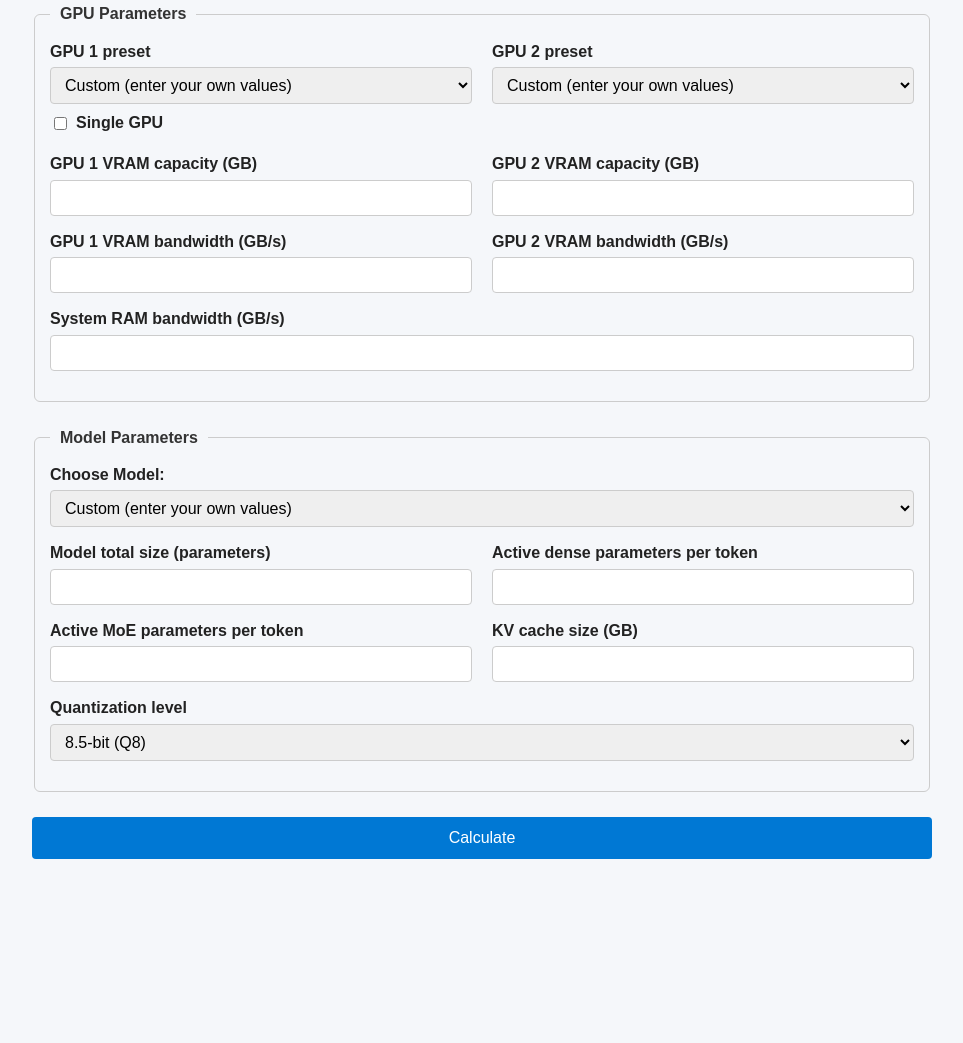
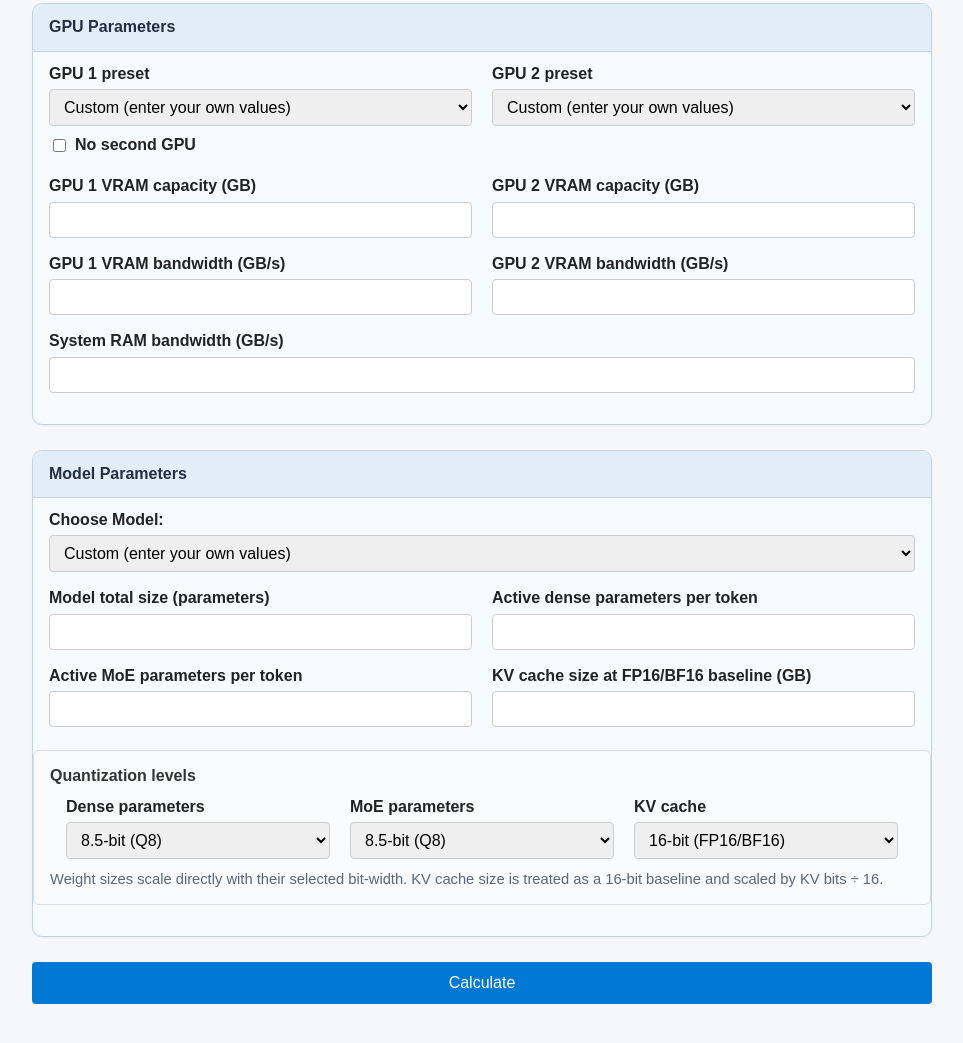
Before and after one commit to jamesyc/MoEspeedcalc, a website: page index.html in a window 1280 px wide. Shown: the part 383-1426 px from the top of the page, without its empty margins (158-1121 px from the left). Before the commit the page ends 1282 px from the top, so only its background shows below. Drawn offline with Linux system fonts and the light colour scheme.

Commit message:
Add other changes

```diff
--- a/index.html
+++ b/index.html
@@ -24,15 +24,16 @@
     </p>
 
     <!-- GPU selection dropdowns -->
-    <fieldset class="fieldset">
-      <legend>GPU Parameters</legend>
+    <section class="static-section">
+      <div class="static-section-header">GPU Parameters</div>
+      <div class="static-section-body">
       <div class="form-row">
         <div class="form-group">
           <label for="gpu1-select">GPU&nbsp;1 preset</label>
           <select id="gpu1-select">
             <!-- Options will be populated by JavaScript -->
           </select>
-          <label class="single-gpu-label"><input type="checkbox" id="single-gpu" /> Single GPU</label>
+          <label class="single-gpu-label"><input type="checkbox" id="single-gpu" /> No second GPU</label>
         </div>
         <div class="form-group">
           <label for="gpu2-select">GPU&nbsp;2 preset</label>
@@ -68,11 +69,13 @@
           <input type="number" id="system_bw" min="0" step="0.1" />
         </div>
       </div>
-    </fieldset>
+      </div>
+    </section>
 
     <!-- Model selection and inputs -->
-    <fieldset class="fieldset">
-      <legend>Model Parameters</legend>
+    <section class="static-section">
+      <div class="static-section-header">Model Parameters</div>
+      <div class="static-section-body">
       <!-- Model preset selection -->
       <div class="form-group">
         <label for="model-select">Choose Model:</label>
@@ -101,14 +104,16 @@
           <input type="number" id="moe_params" min="0" step="1" />
         </div>
         <div class="form-group">
-          <label for="kv_cache">KV cache size (GB)</label>
+          <label for="kv_cache">KV cache size at FP16/BF16 baseline (GB)</label>
           <input type="number" id="kv_cache" min="0" step="0.1" />
         </div>
       </div>
-      <div class="form-row">
+      <div class="form-group quantization-group">
+        <span class="group-label">Quantization levels</span>
+        <div class="form-row quantization-row">
           <div class="form-group">
-          <label for="quantization">Quantization level</label>
-          <select id="quantization">
+            <label for="dense_quantization">Dense parameters</label>
+            <select id="dense_quantization">
               <option value="1.58496">1.58-bit (bitnet)</option>
               <option value="2.5">2.5-bit (Q2)</option>
               <option value="3.5">3.5-bit (Q3)</option>
@@ -120,8 +125,41 @@
               <option value="32">32-bit (FP32)</option>
             </select>
           </div>
+          <div class="form-group">
+            <label for="moe_quantization">MoE parameters</label>
+            <select id="moe_quantization">
+              <option value="1.58496">1.58-bit (bitnet)</option>
+              <option value="2.5">2.5-bit (Q2)</option>
+              <option value="3.5">3.5-bit (Q3)</option>
+              <option value="4.5">4.5-bit (Q4)</option>
+              <option value="5.5">5.5-bit (Q5)</option>
+              <option value="6.5">6.5-bit (Q6)</option>
+              <option value="8.5" selected>8.5-bit (Q8)</option>
+              <option value="16">16-bit (FP16)</option>
+              <option value="32">32-bit (FP32)</option>
+            </select>
           </div>
-    </fieldset>
+          <div class="form-group">
+            <label for="kv_quantization">KV cache</label>
+            <select id="kv_quantization">
+              <option value="1.58496">1.58-bit (bitnet)</option>
+              <option value="2.5">2.5-bit (Q2)</option>
+              <option value="3.5">3.5-bit (Q3)</option>
+              <option value="4.5">4.5-bit (Q4)</option>
+              <option value="5.5">5.5-bit (Q5)</option>
+              <option value="6.5">6.5-bit (Q6)</option>
+              <option value="8.5">8.5-bit (Q8)</option>
+              <option value="16" selected>16-bit (FP16/BF16)</option>
+              <option value="32">32-bit (FP32)</option>
+            </select>
+          </div>
+        </div>
+        <div class="field-hint">
+          Weight sizes scale directly with their selected bit-width. KV cache size is treated as a 16-bit baseline and scaled by KV bits ÷ 16.
+        </div>
+      </div>
+      </div>
+    </section>
 
     <!-- Calculation trigger -->
     <div class="form-group">
--- a/style.css
+++ b/style.css
@@ -38,6 +38,12 @@ p {
   font-weight: bold;
 }
 
+.group-label {
+  margin-bottom: 8px;
+  font-weight: bold;
+  color: #333;
+}
+
 .form-group input,
 .form-group select {
   padding: 8px 10px;
@@ -69,6 +75,67 @@ p {
 
 .form-row .form-group {
   flex: 1 1 200px;
+}
+
+.quantization-group {
+  margin-top: 8px;
+  padding: 14px;
+  border: 1px solid #d7dee8;
+  border-radius: 6px;
+  background-color: #f9fbfd;
+}
+
+.quantization-row .form-group {
+  flex: 1 1 180px;
+  margin-bottom: 0;
+}
+
+.field-hint {
+  margin-top: 10px;
+  color: #5c6675;
+  font-size: 0.92em;
+}
+
+.static-section {
+  border: 1px solid #c7d2df;
+  border-radius: 10px;
+  margin-bottom: 25px;
+  overflow: hidden;
+  background: #f8fbfe;
+  box-shadow: 0 1px 2px rgba(15, 23, 42, 0.04);
+}
+
+.static-section-header {
+  width: 100%;
+  display: block;
+  box-sizing: border-box;
+  padding: 12px 16px;
+  margin: 0;
+  border-bottom: 1px solid #c7d2df;
+  background: #e3edf8;
+  color: #223042;
+  font-weight: 700;
+}
+
+.static-section-body {
+  padding-top: 11px;
+  padding-bottom: 16px;
+}
+
+.static-section .form-row {
+  padding-left: 16px;
+  padding-right: 16px;
+}
+
+.static-section .form-group {
+  padding-left: 16px;
+  padding-right: 16px;
+}
+
+.static-section .form-row .form-group,
+.static-section .quantization-row .form-group {
+  padding-left: 0;
+  padding-right: 0;
 }
 
 fieldset.fieldset {
@@ -157,6 +224,9 @@ button#calculate-btn:hover {
   .form-row {
     flex-direction: column;
   }
+  .layer-count-row {
+    grid-template-columns: 1fr;
+  }
   button#calculate-btn {
     width: 100%;
   }
```
Also changed, not shown: script.js (+42 -13 lines). Lines whose indentation alone changed are shown as unchanged.
